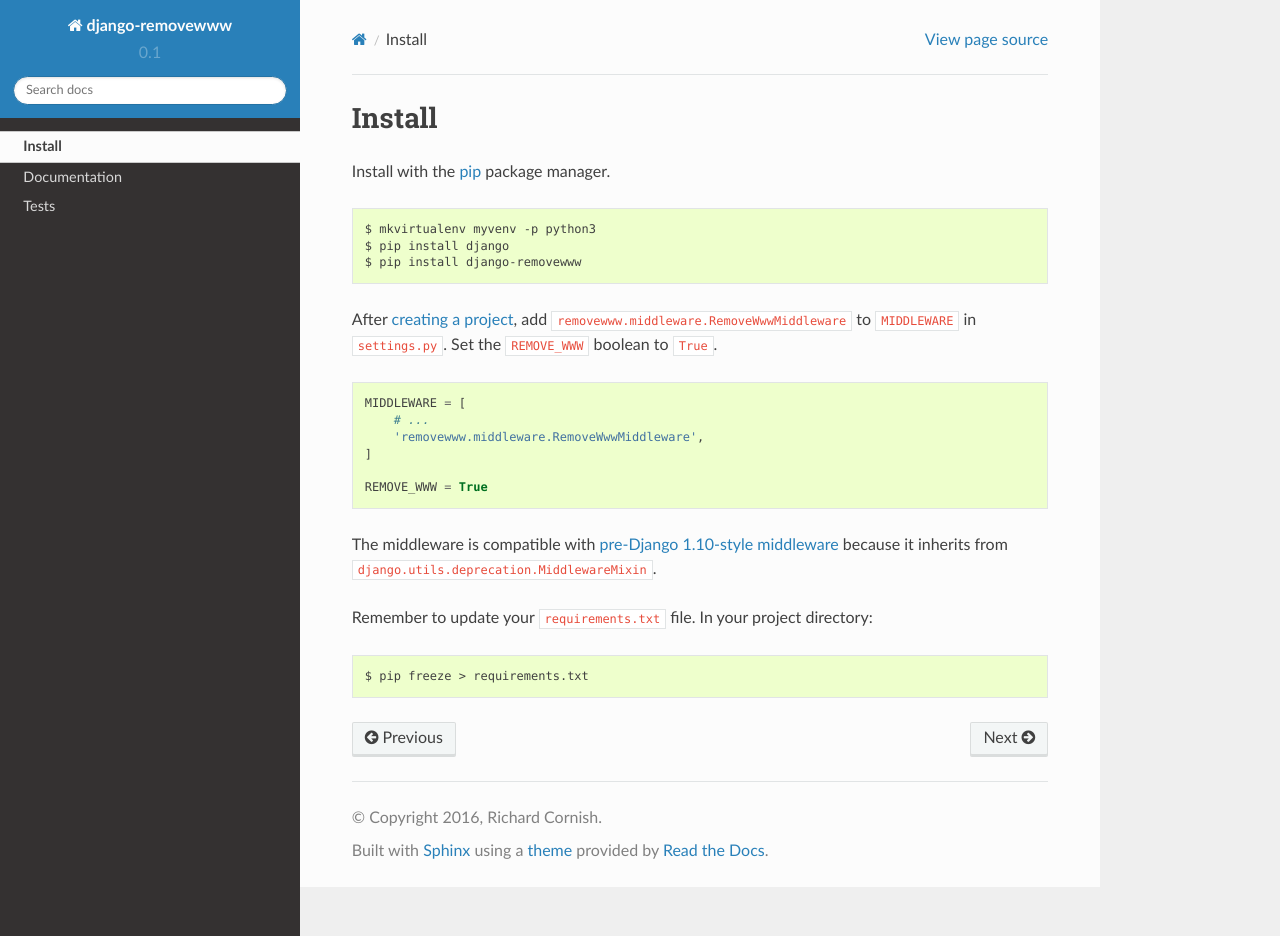
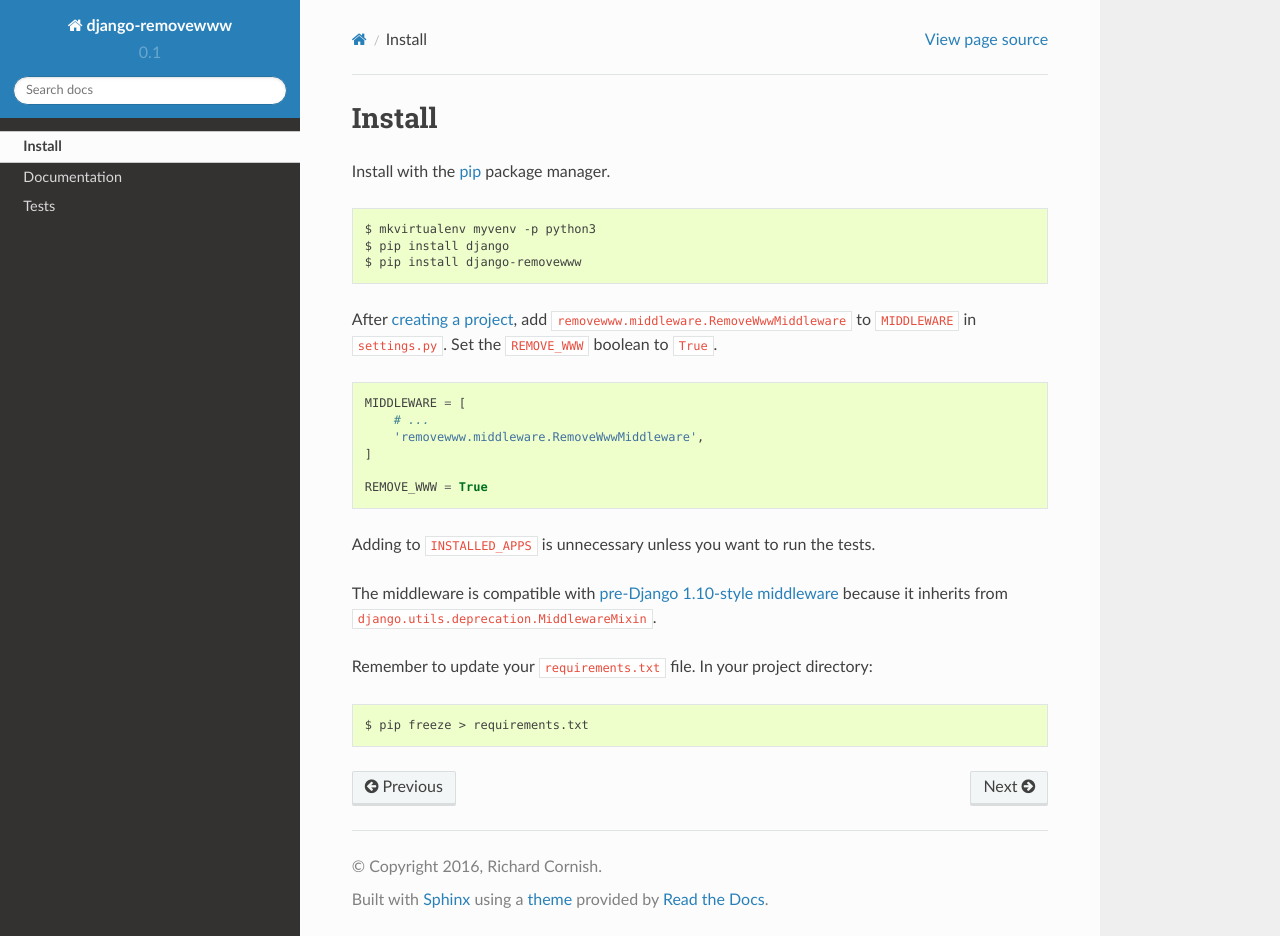
Before and after one commit to richardcornish/django-removewww, a Sphinx documentation site: the page built from docs/install.rst, in a window 1280 px wide and 936 px high. Built offline with Sphinx 7.4.7 and the Read the Docs theme 2.0.0, drawn with Linux system fonts in a browser that asks for light colours.

Commit message:
Added line about installed apps

```diff
--- a/docs/install.rst
+++ b/docs/install.rst
@@ -22,6 +22,8 @@ After `creating a project <https://docs.djangoproject.com/en/1.10/intro/tutorial
 
    REMOVE_WWW = True
 
+Adding to ``INSTALLED_APPS`` is unnecessary unless you want to run the tests.
+
 The middleware is compatible with `pre-Django 1.10-style middleware <https://docs.djangoproject.com/en/1.10/topics/http/middleware/#upgrading-pre-django-1-10-style-middleware>`_ because it inherits from ``django.utils.deprecation.MiddlewareMixin``.
 
 Remember to update your ``requirements.txt`` file. In your project directory:
```
